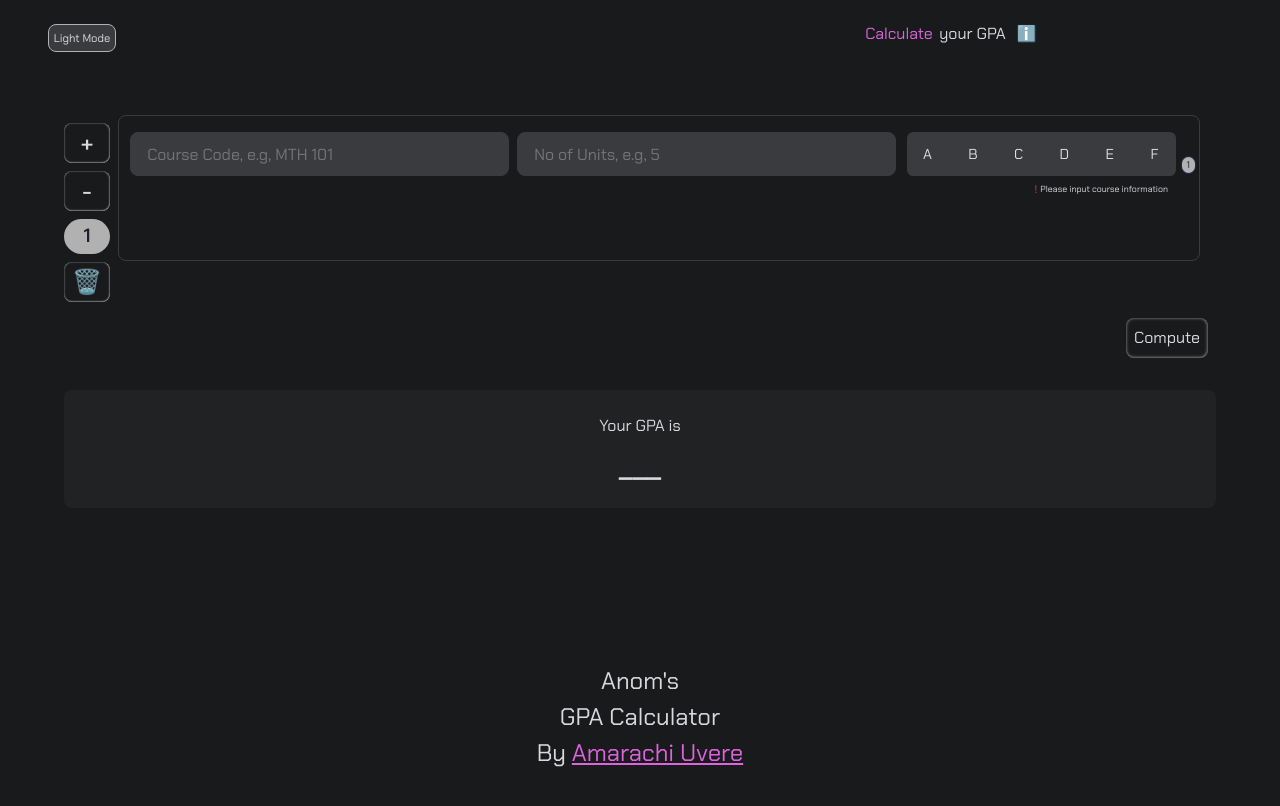
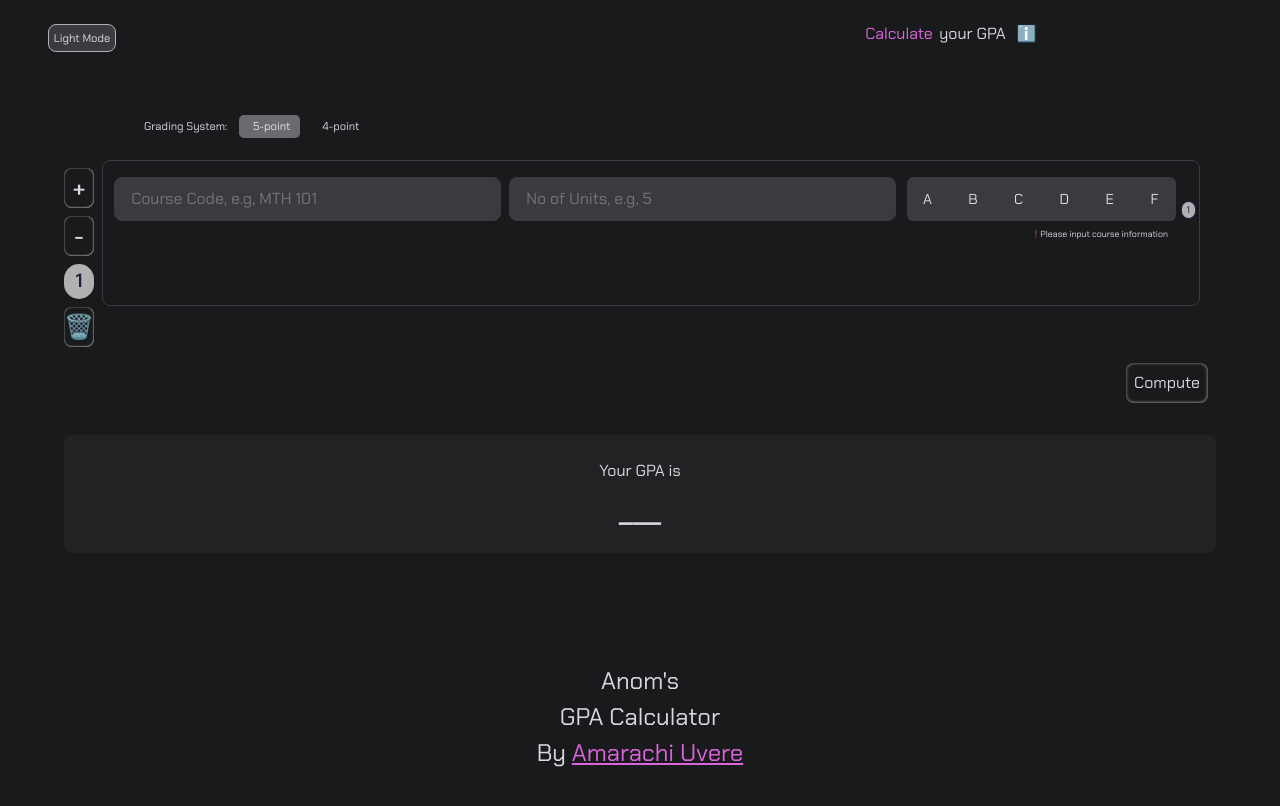
Before and after one commit to Ano-ly/AnomsCGPACalculator, a React (Vite) app: page / in a window 1280 px wide. Built offline with nearby package versions, Linux system fonts and the light colour scheme.

Commit message:
Make changes to UI

```diff
--- a/src/App.css
+++ b/src/App.css
@@ -100,6 +100,8 @@
   background-color: var(--div4-color);
   font-family: "Chakra Petch", serif;
   padding: 0.5rem;
+  padding-left: 0rem;
+  padding-right: 0rem;
   font-weight: 500;
   border-radius: 0.5rem;
   box-shadow: inset -0.01rem -0.01rem 0.1rem var(--div7-color);
--- a/src/CalcButton.jsx
+++ b/src/CalcButton.jsx
@@ -10,10 +10,11 @@ function CalcButton(props) {
         let calcGpa = 0;
         const grades = {"A": 5, "B": 4, "C": 3, "D": 2, "E": 1, "F": 0}
         const grades_4 = {"A": 4, "B": 3, "C": 2, "D": 1, "E": 0}
+        const gradeMap = props.gradingSystem === '4' ? grades_4 : grades;
         for (let item of items) {
             if (parseInt(item.units) != 0) {
                 unitsTotal += parseInt(item.units);
-                totalPoints += parseInt(item.units) * grades[item.grade];
+                totalPoints += parseInt(item.units) * gradeMap[item.grade];
             }
         }
         if (unitsTotal !== 0) {
@@ -24,7 +25,7 @@ function CalcButton(props) {
 
     //Check if all the information supplied is valid for computation
     const checkCourse = (cObj) => {
-        const grades = ["A", "B", "C", "D", "E", "F"];
+        const grades = props.gradingSystem === '4' ? ["A", "B", "C", "D", "E"] : ["A", "B", "C", "D", "E", "F"];
         if (cObj.code.trim() !== "" && !(isNaN(parseInt(cObj.units))) && grades.includes(cObj.grade)) {
             return true;
         } else {
--- a/src/Course.jsx
+++ b/src/Course.jsx
@@ -112,7 +112,7 @@ function Course(props) {
                     <input className="cont__main__cmb__maj__crsdiv__cse__flds__main__fld staticinfo" type="text" placeholder="Course Code, e.g, MTH 101" name="crs_title" autoCapitalize="characters" onChange={handleOnChangeCode} value={code}/>
                     <input className="cont__main__cmb__maj__crsdiv__cse__flds__main__fld staticinfo" type="number" onWheel={(event) => event.preventDefault()} min="0" max="100" placeholder="No of Units, e.g, 5" name="units" onChange={handleOnChangeUnits} value={units}/>
                     <div className="grade-radio-row">
-                        {['A','B','C','D','E','F'].map(opt => (
+                        {(props.gradingSystem === '4' ? ['A','B','C','D','E'] : ['A','B','C','D','E','F']).map(opt => (
                             <label key={opt} style={{display:'inline-flex',alignItems:'center',marginRight:'0.5rem',marginTop: '0.1rem', fontSize: '0.9rem', paddingRight: '0.6rem'}}>
                                 <input
                                     type="radio"
--- a/src/CoursesForm.jsx
+++ b/src/CoursesForm.jsx
@@ -33,6 +33,7 @@ function CoursesForm() {
 
     const [myCourses, changeMyCourses] = useState(loadCoursesFromStorage);
     const [isSaving, setIsSaving] = useState(false);
+    const [gradingSystem, setGradingSystem] = useState('5'); // '5' for 5-point, '4' for 4-point
 
     // Save courses to localStorage whenever they change
     useEffect(() => {
@@ -102,6 +103,15 @@ function CoursesForm() {
 
     return (
         <div className="cont__main__cmb">
+            <div style={{display:'flex', alignItems:'center', gap:'1em', marginBottom:'0.5em', color:'var(--font1-color)', fontSize: '0.7rem', marginLeft: '5rem'}}>
+                <label style={{}}>Grading System:</label>
+                <label style={{display:'flex', alignItems:'center', gap:'0.3em', paddingRight: '0.6rem'}}>
+                    <input style={{marginTop: '0rem', appearance: 'none'}} type="radio" name="gradingSystem" value="5" checked={gradingSystem==='5'} onChange={()=>setGradingSystem('5')} /> 5-point
+                </label>
+                <label style={{display:'flex', alignItems:'center', gap:'0.3em', paddingRight: '0.6rem'}}>
+                    <input style={{marginTop: '0rem', appearance: 'none'}} type="radio" name="gradingSystem" value="4" checked={gradingSystem==='4'} onChange={()=>setGradingSystem('4')} /> 4-point
+                </label>
+            </div>
             <div className="cont__main__cmb__maj">
                 <div className="cont__main__cmb__maj__sbar">
                     <AddCourse onAddCourse={addCourse}/>
@@ -114,17 +124,17 @@ function CoursesForm() {
                     </div>
                     {isSaving && (
                         <div className="cont__main__cmb__maj__sbar__saving" title="Saving...">
-                            ...
+                            Saving...
                         </div>
                     )}
                 </div>
                 <form className="cont__main__cmb__maj__crs">
                     <div className="cont__main__cmb__maj__crsdiv">
-                        {myCourses.map((c, i) => {return <Course key={i} num={i + 1} func={changeCourseInfo} initialCode={c.code} initialGrade={c.grade} initialUnits={c.units}/>})}
+                        {myCourses.map((c, i) => {return <Course key={i} num={i + 1} func={changeCourseInfo} initialCode={c.code} initialGrade={c.grade} initialUnits={c.units} gradingSystem={gradingSystem}/>})}
                     </div>
                 </form>
             </div>
-            <CalcButton courses={myCourses}/>
+            <CalcButton courses={myCourses} gradingSystem={gradingSystem}/>
         </div>
     );
 }
```
